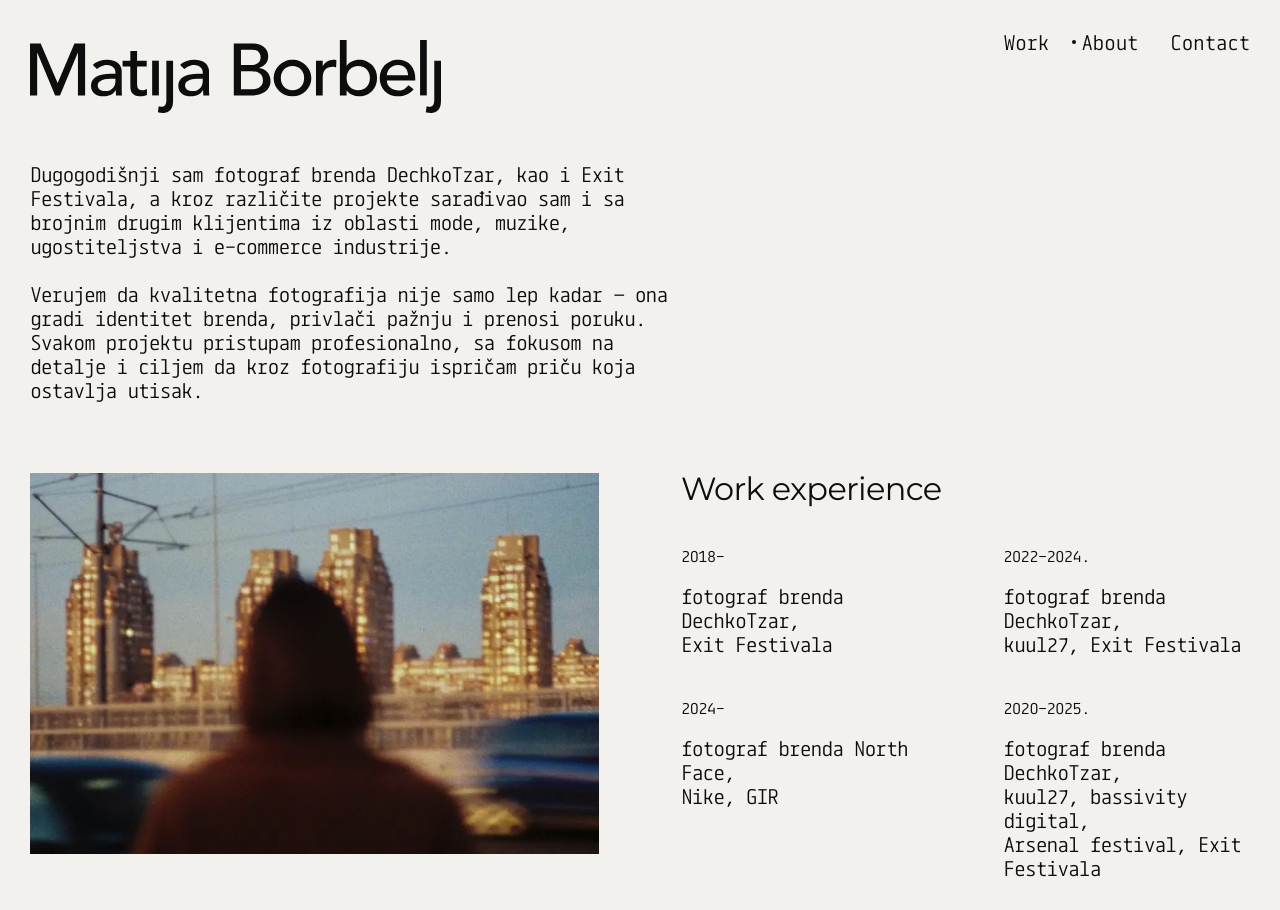
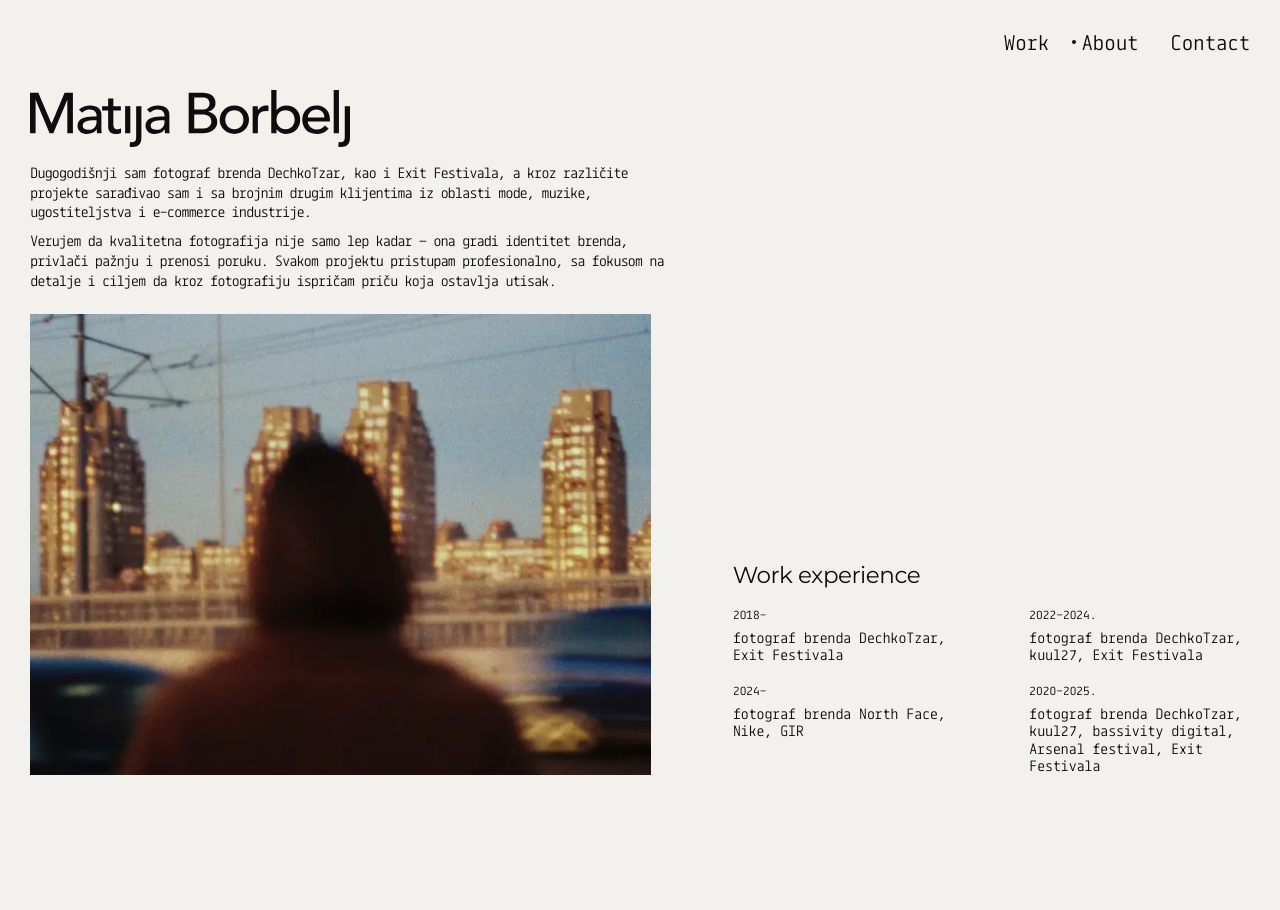
Before and after one commit to boriskreppo/matija-borbelj, a website: page about.html in a window 1280 px wide. After the commit the page ends 800 px from the top, so only its background shows below. Drawn offline with Linux system fonts and the light colour scheme.

Commit message:
Optimize about page desktop layout to fit viewport without vertical scroll

```diff
--- a/css/style.css
+++ b/css/style.css
@@ -197,17 +197,20 @@ a {
    ABOUT
    ════════════════════════════════════════════════════════════ */
 .page-about {
-  min-height: 100dvh;
-  padding: 0 var(--pad) var(--pad);
+  height: 100dvh;
+  box-sizing: border-box;
+  display: flex;
+  flex-direction: column;
+  padding: 90px var(--pad) 25px;
+  overflow: hidden;
 }
 
 .about-logo {
   display: inline-block;
-  width: 32.1vw;
-  /* 617/1920 */
-  max-width: 617px;
+  width: 25vw;
+  max-width: 480px;
   height: auto;
-  margin-top: 40px;
+  margin-top: 0;
 }
 
 .about-logo img {
@@ -218,26 +221,32 @@ a {
 
 .about-intro {
   max-width: 640px;
-  margin-top: 45px;
-  /* Figma: top 195 (40 + 110 logo + 45) */
+  margin-top: 2vh;
+  font-size: clamp(14px, 0.95vw, 18px);
+  line-height: 1.4;
 }
 
 .about-intro p+p {
-  margin-top: 24px;
+  margin-top: 1.2vh;
 }
 
 .about-grid {
+  flex: 1;
+  min-height: 0;
   display: grid;
-  grid-template-columns: 1fr 1fr;
+  grid-template-columns: 1.2fr 1fr;
   gap: 0 6.4vw;
-  /* img ends 950, right col starts 1074 */
-  margin-top: 71px;
-  /* Figma: img top 434 */
+  margin-top: 3vh;
+}
+
+.about-media {
+  height: 100%;
+  min-height: 0;
 }
 
 .about-img {
   width: 100%;
-  aspect-ratio: 920 / 616;
+  height: 100%;
   object-fit: cover;
 }
 
@@ -245,13 +254,15 @@ a {
   display: flex;
   flex-direction: column;
   justify-content: flex-end;
+  height: 100%;
+  min-height: 0;
 }
 
 .about-subtitle {
   font-family: var(--font-sans);
   font-weight: 400;
-  font-size: 32px;
-  line-height: 32px;
+  font-size: clamp(22px, 1.8vw, 32px);
+  line-height: 1.1;
   letter-spacing: -0.02em;
 }
 
@@ -260,23 +271,21 @@ a {
   grid-template-columns: 1fr 1fr;
   grid-template-rows: auto auto;
   grid-auto-flow: column;
-  /* DOM order is column-major (matches mobile) */
-  gap: 40px 5.9vw;
-  margin-top: 39px;
-  /* subtitle 739+32 → labels 802 */
+  gap: 2.5vh 5.9vw;
+  margin-top: 2.5vh;
 }
 
 .exp-label {
-  font-size: 16px;
-  line-height: 24px;
-  letter-spacing: -0.06em;
+  font-size: clamp(12px, 0.9vw, 16px);
+  line-height: 1.2;
+  letter-spacing: -0.04em;
 }
 
 .exp-body {
-  margin-top: 16px;
-  font-size: 20px;
-  line-height: 24px;
-  letter-spacing: -0.06em;
+  margin-top: 0.8vh;
+  font-size: clamp(14px, 1.1vw, 20px);
+  line-height: 1.25;
+  letter-spacing: -0.04em;
 }
 
 /* ════════════════════════════════════════════════════════════
```
